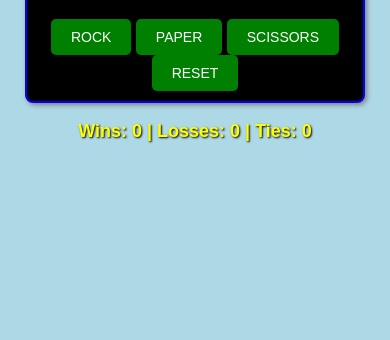
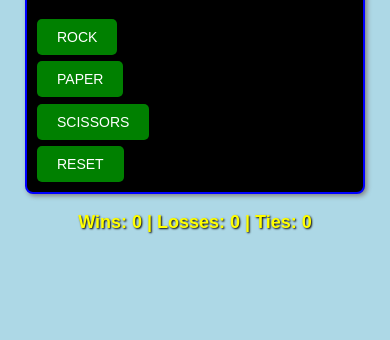
Before and after one commit to satyamkumar35/rock_paper_scissors-game, a plain HTML site: page index.html in a window 390 px wide. Shown: the part 135-475 px from the top of the page. Drawn offline with Linux system fonts and the light colour scheme.

Commit message:
deploy: 7e5b3a8de10ab02788fc02be746706d1f6aae17d

```diff
--- a/style.css
+++ b/style.css
@@ -41,3 +41,12 @@ p{
     height: 30px;
     width: 30px;
 }
+@media (max-width: 600px) {
+   button{
+    display: flex;
+    flex-wrap: wrap ;
+    margin-top: 2%;
+    gap: 10px;
+    justify-content: center;
+   }
+}
```
